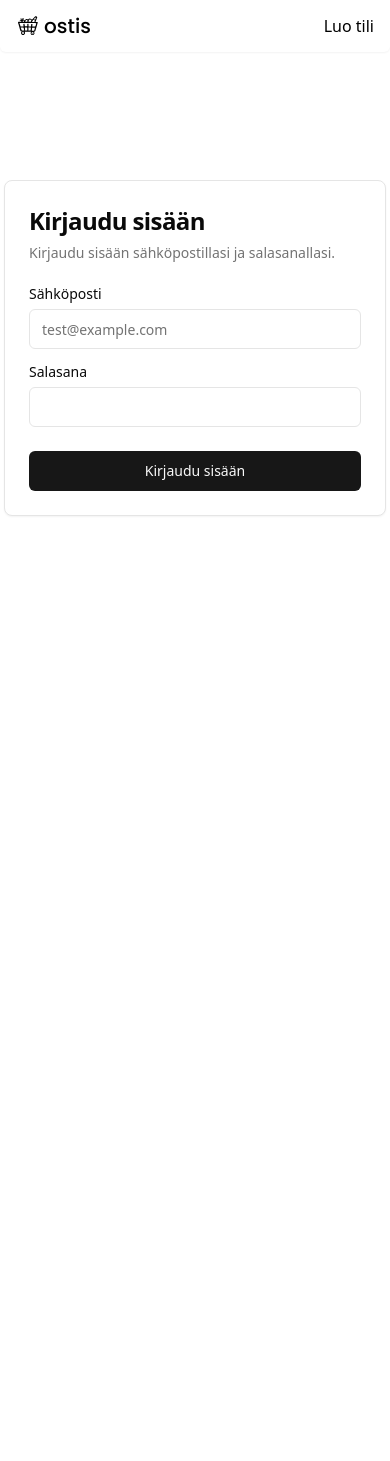
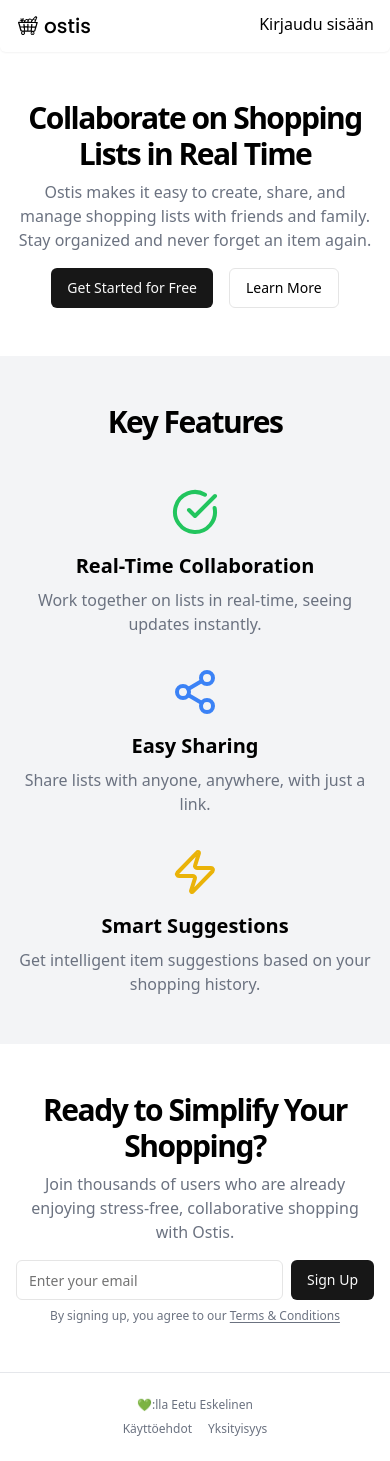
Before and after one commit to Eppu/shopping, a React (Vite) app: page / in a window 390 px wide. Before the commit the page ends 844 px from the top, so only its background shows below. Built offline with nearby package versions, Linux system fonts and the light colour scheme; no server answers.

Commit message:
Landing page work

```diff
--- /dev/null
+++ b/src/components/Footer.tsx
@@ -0,0 +1,31 @@
+import { Link } from "react-router-dom";
+export default function Footer() {
+  return (
+    // <footer className="bg-white text-black py-4 px-4">
+    //   <div className="flex justify-between items-center">
+    //     <div className="flex gap-1 items-center">
+    //       <img src="/logo.svg" alt="logo" className="h-6" />
+    //       <h1 className="text-xl font-poppinsMedium">ostis</h1>
+    //     </div>
+    //     <div className="flex gap-4">
+    //       <a href=" ">Tietosuojaseloste</a>
+    //       <a href=" ">Käyttöehdot</a>
+    //     </div>
+    //   </div>
+    // </footer>
+
+    <footer className="flex flex-col gap-2 sm:flex-row py-6 w-full shrink-0 items-center px-4 md:px-6 border-t">
+      <p className="text-xs text-gray-500 dark:text-gray-400">
+        💚:lla Eetu Eskelinen
+      </p>
+      <nav className="sm:ml-auto flex gap-4 sm:gap-6 text-gray-500 dark:text-gray-400">
+        <Link className="text-xs hover:underline underline-offset-4" to="#">
+          Käyttöehdot
+        </Link>
+        <Link className="text-xs hover:underline underline-offset-4" to="#">
+          Yksityisyys
+        </Link>
+      </nav>
+    </footer>
+  );
+}
--- /dev/null
+++ b/src/components/LandingPageContent.tsx
@@ -0,0 +1,102 @@
+import { Link } from "react-router-dom";
+import { Zap, CheckCircle, Share2 } from "lucide-react";
+import { Button } from "@/components/ui/button";
+import { Input } from "@/components/ui/input";
+import Footer from "./Footer";
+
+export default function LandingPageContent() {
+  return (
+    <div className="flex flex-col min-h-screen">
+      <main className="flex-1">
+        <section className="w-full py-12 md:py-24 lg:py-32 xl:py-48">
+          <div className="container px-4 md:px-6">
+            <div className="flex flex-col items-center space-y-4 text-center">
+              <div className="space-y-2">
+                <h1 className="text-3xl font-bold tracking-tighter sm:text-4xl md:text-5xl lg:text-6xl/none">
+                  Collaborate on Shopping Lists in Real Time
+                </h1>
+                <p className="mx-auto max-w-[700px] text-gray-500 md:text-xl dark:text-gray-400">
+                  Ostis makes it easy to create, share, and manage shopping
+                  lists with friends and family. Stay organized and never forget
+                  an item again.
+                </p>
+              </div>
+              <div className="space-x-4">
+                <Button>Get Started for Free</Button>
+                <Button variant="outline">Learn More</Button>
+              </div>
+            </div>
+          </div>
+        </section>
+        <section
+          id="features"
+          className="w-full py-12 md:py-24 lg:py-32 bg-gray-100 dark:bg-gray-800"
+        >
+          <div className="container px-4 md:px-6">
+            <h2 className="text-3xl font-bold tracking-tighter sm:text-4xl md:text-5xl text-center mb-12">
+              Key Features
+            </h2>
+            <div className="grid gap-8 sm:grid-cols-2 lg:grid-cols-3">
+              <div className="flex flex-col items-center text-center">
+                <CheckCircle className="h-12 w-12 mb-4 text-green-500" />
+                <h3 className="text-xl font-bold mb-2">
+                  Real-Time Collaboration
+                </h3>
+                <p className="text-gray-500 dark:text-gray-400">
+                  Work together on lists in real-time, seeing updates instantly.
+                </p>
+              </div>
+              <div className="flex flex-col items-center text-center">
+                <Share2 className="h-12 w-12 mb-4 text-blue-500" />
+                <h3 className="text-xl font-bold mb-2">Easy Sharing</h3>
+                <p className="text-gray-500 dark:text-gray-400">
+                  Share lists with anyone, anywhere, with just a link.
+                </p>
+              </div>
+              <div className="flex flex-col items-center text-center">
+                <Zap className="h-12 w-12 mb-4 text-yellow-500" />
+                <h3 className="text-xl font-bold mb-2">Smart Suggestions</h3>
+                <p className="text-gray-500 dark:text-gray-400">
+                  Get intelligent item suggestions based on your shopping
+                  history.
+                </p>
+              </div>
+            </div>
+          </div>
+        </section>
+        <section id="cta" className="w-full py-12 md:py-24 lg:py-32">
+          <div className="container px-4 md:px-6">
+            <div className="flex flex-col items-center space-y-4 text-center">
+              <div className="space-y-2">
+                <h2 className="text-3xl font-bold tracking-tighter sm:text-4xl md:text-5xl">
+                  Ready to Simplify Your Shopping?
+                </h2>
+                <p className="mx-auto max-w-[600px] text-gray-500 md:text-xl dark:text-gray-400">
+                  Join thousands of users who are already enjoying stress-free,
+                  collaborative shopping with Ostis.
+                </p>
+              </div>
+              <div className="w-full max-w-sm space-y-2">
+                <form className="flex space-x-2">
+                  <Input
+                    className="max-w-lg flex-1"
+                    placeholder="Enter your email"
+                    type="email"
+                  />
+                  <Button type="submit">Sign Up</Button>
+                </form>
+                <p className="text-xs text-gray-500 dark:text-gray-400">
+                  By signing up, you agree to our{" "}
+                  <Link className="underline underline-offset-2" to="#">
+                    Terms & Conditions
+                  </Link>
+                </p>
+              </div>
+            </div>
+          </div>
+        </section>
+      </main>
+      <Footer />
+    </div>
+  );
+}
--- a/src/pages/HomePage.tsx
+++ b/src/pages/HomePage.tsx
@@ -1,16 +1,15 @@
 import { useUser } from "../context/AuthContext";
 import { auth } from "../firebase/firebase";
-import SignIn from "@/components/SignIn";
-import SignUp from "@/components/SignUp";
+
 import List from "@/components/List";
-import { useState } from "react";
 import { useShoppingList } from "@/context/ShoppingListContext";
 import { Toaster } from "@/components/ui/sonner";
 import { Helmet } from "react-helmet";
+import { Link } from "react-router-dom";
+import LandingPageContent from "@/components/LandingPageContent";
 
 const HomePage = () => {
   const { user } = useUser();
-  const [isSignIn, setIsSignIn] = useState(true);
   const { selectedShoppingList } = useShoppingList();
 
   return (
@@ -37,22 +36,21 @@
               <h1 className="text-xl font-poppinsMedium">ostis</h1>
             </div>
           </a>
-          {user ? (
+          {!user ? (
+            <Link to="/login">Kirjaudu sisään</Link>
+          ) : (
             <button onClick={() => auth.signOut()}>Kirjaudu ulos</button>
-          ) : (
-            <button onClick={() => setIsSignIn((prev) => !prev)}>
-              {isSignIn ? "Luo tili" : "Kirjaudu sisään"}
-            </button>
           )}
         </header>
 
         <main className="h-full  w-full lg:max-w-4xl lg:mx-auto">
           {!user ? (
+            <LandingPageContent />
+          ) : (
             // align this div to the center of the entire page
-            <div className="flex flex-col items-center px-1 py-32">
-              {isSignIn ? <SignIn /> : <SignUp />}
-            </div>
-          ) : (
+            // <div className="flex flex-col items-center px-1 py-32">
+            //   Tähän tulee landing pagen sisällöt
+            // </div>
             <div className="h-full pt-0 2xl:pt-8 lg:pt-4 overflow-none">
               <List />
             </div>
--- /dev/null
+++ b/src/pages/LoginPage.tsx
@@ -0,0 +1,40 @@
+import { Link } from "react-router-dom";
+// import { useUser } from "../context/AuthContext";
+
+import SignIn from "@/components/SignIn";
+import { Helmet } from "react-helmet";
+
+const LoginPage = () => {
+  //   const { user } = useUser();
+
+  return (
+    <>
+      <Helmet>
+        <title>Kirjaudu sisään | Ostis</title>
+        <meta name="description" content="Kirjaudu sisään" />
+      </Helmet>
+
+      <div className="flex flex-col h-screen">
+        <header className="px-4 py-3 bg-white text-black flex justify-between rounded-b-md shadow-sm h-13">
+          <a href="/" className="flex gap-1 items-center">
+            <div className="flex gap-1 items-center">
+              <img src="/logo.svg" alt="logo" className="h-6" />
+              <h1 className="text-xl font-poppinsMedium">ostis</h1>
+            </div>
+          </a>
+          <Link to="/register">
+            <button>Luo tili</button>
+          </Link>
+        </header>
+
+        <main className="h-full  w-full lg:max-w-4xl lg:mx-auto">
+          <div className="flex flex-col items-center px-1 py-32">
+            <SignIn />
+          </div>
+        </main>
+      </div>
+    </>
+  );
+};
+
+export default LoginPage;
--- /dev/null
+++ b/src/pages/RegisterPage.tsx
@@ -0,0 +1,40 @@
+import { Link } from "react-router-dom";
+// import { useUser } from "../context/AuthContext";
+
+import { Helmet } from "react-helmet";
+import SignUp from "@/components/SignUp";
+
+const RegisterPage = () => {
+  //   const { user } = useUser();
+
+  return (
+    <>
+      <Helmet>
+        <title>Luo tili | Ostis</title>
+        <meta name="description" content="Kirjaudu sisään" />
+      </Helmet>
+
+      <div className="flex flex-col h-screen">
+        <header className="px-4 py-3 bg-white text-black flex justify-between rounded-b-md shadow-sm h-13">
+          <a href="/" className="flex gap-1 items-center">
+            <div className="flex gap-1 items-center">
+              <img src="/logo.svg" alt="logo" className="h-6" />
+              <h1 className="text-xl font-poppinsMedium">ostis</h1>
+            </div>
+          </a>
+          <Link to="/login">
+            <button>Kirjaudu sisään</button>
+          </Link>
+        </header>
+
+        <main className="h-full  w-full lg:max-w-4xl lg:mx-auto">
+          <div className="flex flex-col items-center px-1 py-32">
+            <SignUp />
+          </div>
+        </main>
+      </div>
+    </>
+  );
+};
+
+export default RegisterPage;
```
Also changed, not shown: src/router/index.tsx (+10 -0 lines).
